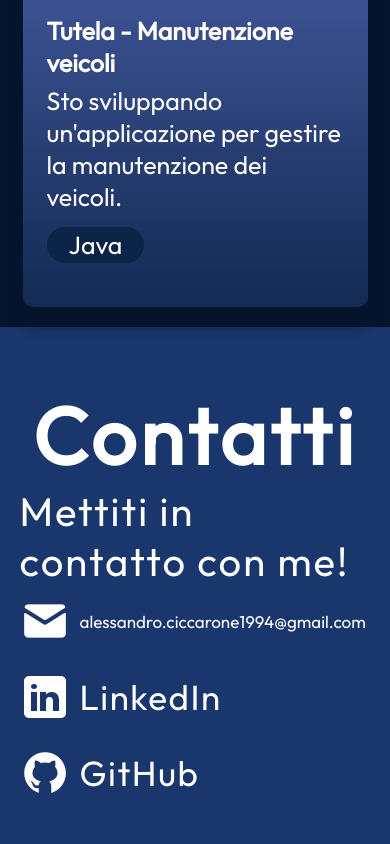
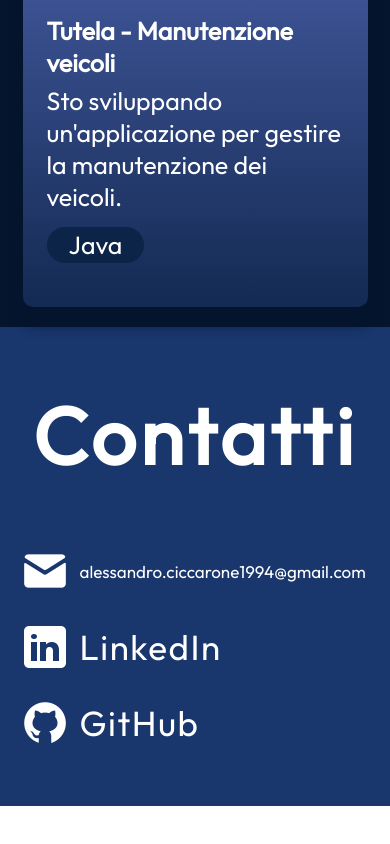
Before and after one commit to ale70029/portoflio_website, a React (Vite) app: page / in a window 390 px wide. Shown: the part 6512-7356 px from the top of the page. After the commit the page ends 7318 px from the top, so only its background shows below. Built offline with nearby package versions, Linux system fonts and the light colour scheme.

Commit message:
updtated mobile contact style

```diff
--- a/src/components/Contact/Contact.module.css
+++ b/src/components/Contact/Contact.module.css
@@ -13,10 +13,16 @@
     gap: 10px;
 }
 
+.text {
+    margin-bottom: 50px;
+
+}
+
 .text h2{
     font-size: 80px;
     font-weight: 700;
     letter-spacing: 4px;
+
 }
 
 .text p {
@@ -30,7 +36,8 @@
     flex-direction: column;
     align-items: flex-start;
     list-style: none;
-    gap: 26px;
+    gap: 26px;;
+
 }
 
 .links a {
@@ -72,6 +79,10 @@
         align-items: center;
     }
 
+    .text p{
+        display: none;
+    }
+
     .links {
         align-items: left;
         justify-content: center;
```
